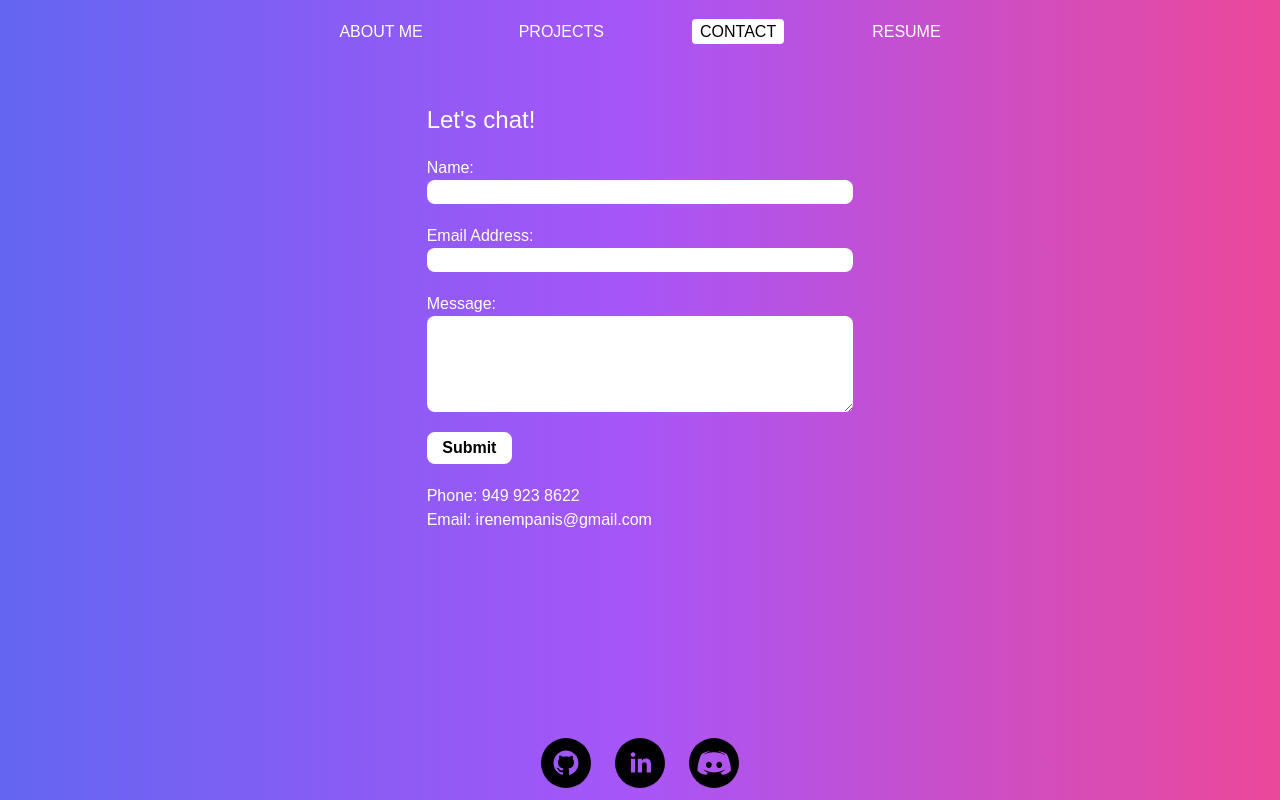
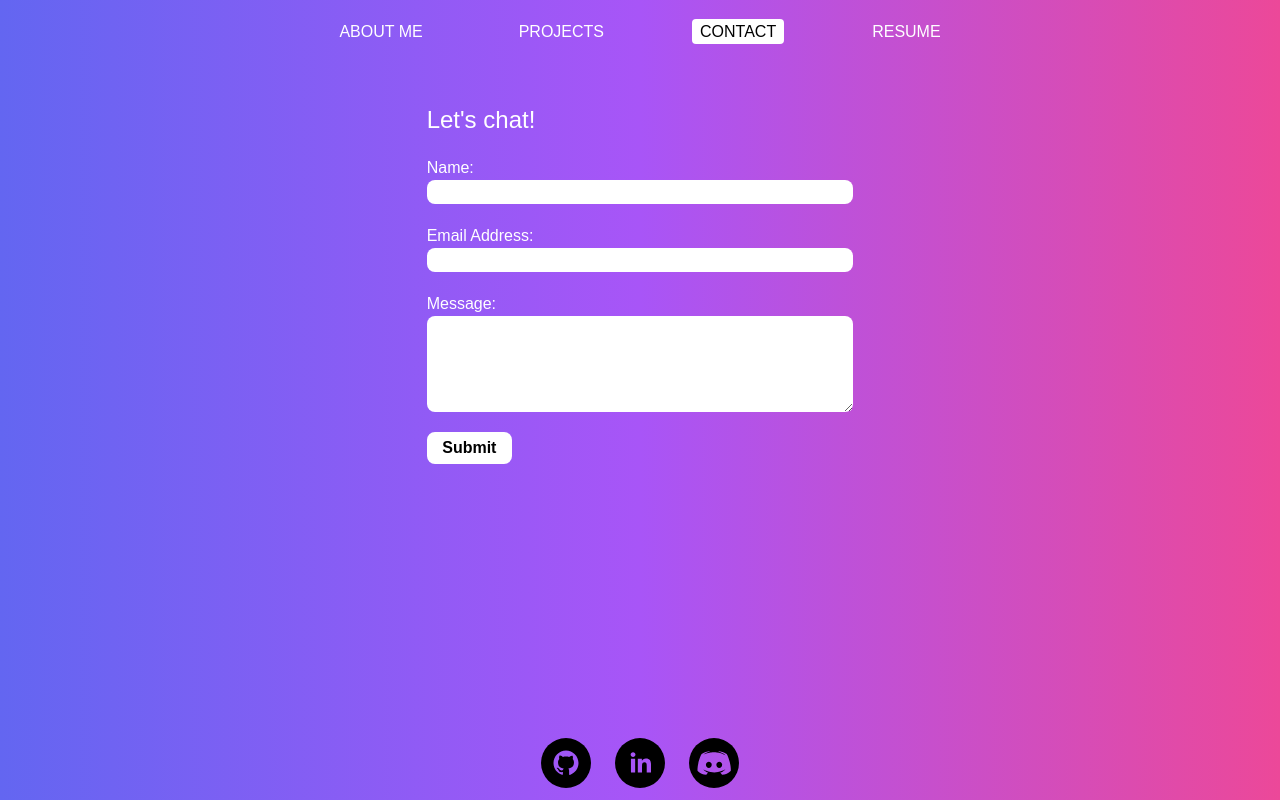
Before and after one commit to irene-panis/react-portfolio, a React (Vite) app: page /Contact in a window 1280 px wide. Built offline with nearby package versions, Linux system fonts and the light colour scheme.

Commit message:
remove contact info

```diff
--- a/src/pages/Contact.jsx
+++ b/src/pages/Contact.jsx
@@ -93,10 +93,6 @@ export default function Contact() {
 
         <input type="submit" value="Submit" className="bg-white text-black w-1/5 rounded-lg font-bold hover:bg-black hover:text-white py-1"/>
       </form>
-      <div className="flex flex-col">
-        <span>Phone: 949 923 8622</span>
-        <span>Email: irenempanis@gmail.com</span>
-      </div>
       <script src="https://web3forms.com/client/script.js" async defer></script>
     </div>
   );
```
